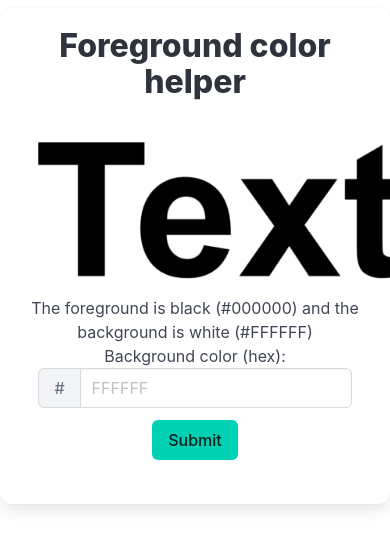
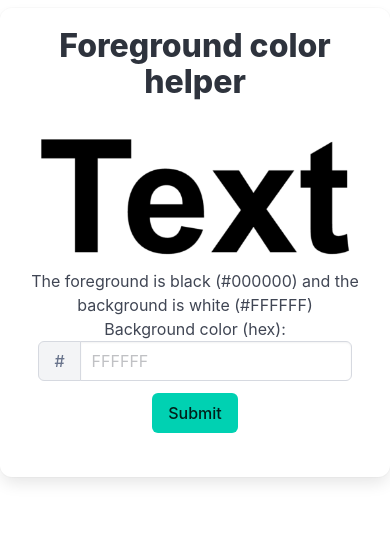
Before and after one commit to editid0/tools, a Flask app: page /foreground_helper in a window 390 px wide; the page is wider, and only the part inside the window is pictured. Shown: the part 52-588 px from the top of that part. Run offline with Flask 3, Linux system fonts and the light colour scheme.

Commit message:
fix: add console logs for debugging and adjust max-width for responsive design

```diff
--- a/templates/foreground.html
+++ b/templates/foreground.html
@@ -131,6 +131,7 @@
 					if (!data.choices) {
 						tryGen(hex, color, fgbg, depth + 1);
 					}
+					console.log(data);
 					document.getElementById("response").innerHTML = data.reason;
 					if (data.remaining != null) {
 						document.getElementById(
@@ -139,6 +140,7 @@
 					}
 					document.getElementById("options").innerHTML = "";
 					for (var i = 0; i < data.choices.length; i++) {
+						console.log(data.choices[i]);
 						// create a canvas which will be used to display the color, set the background to the color specified using hex, and add text with color from choice
 						var parent = document.createElement("div");
 						parent.className = "box responsebox has-text-centered";
@@ -151,12 +153,15 @@
 						ctx.fillRect(0, 0, 400, 100);
 						ctx.font = "48px arial";
 						ctx.fillStyle = data.choices[i];
+						console.log(`Set text color to ${data.choices[i]}`);
 						("{% else %}");
 						ctx.fillStyle = data.choices[i];
 						ctx.fillRect(0, 0, 400, 100);
 						ctx.font = "48px arial";
 						ctx.fillStyle = color;
+						console.log(`Set text color to ${color}`);
 						("{% endif %}");
+						console.log("Path is {{path}}");
 						ctx.fillText(data.choices[i], 10, 58);
 						parent.appendChild(canvas);
 						document.getElementById("options").appendChild(parent);
@@ -213,7 +218,7 @@
 		#demo {
 			display: flex;
 			justify-content: center;
-			max-width: 400px;
+			max-width: calc(max(40vh, 40vw));
 			margin-left: auto;
 			margin-right: auto;
 		}
```
